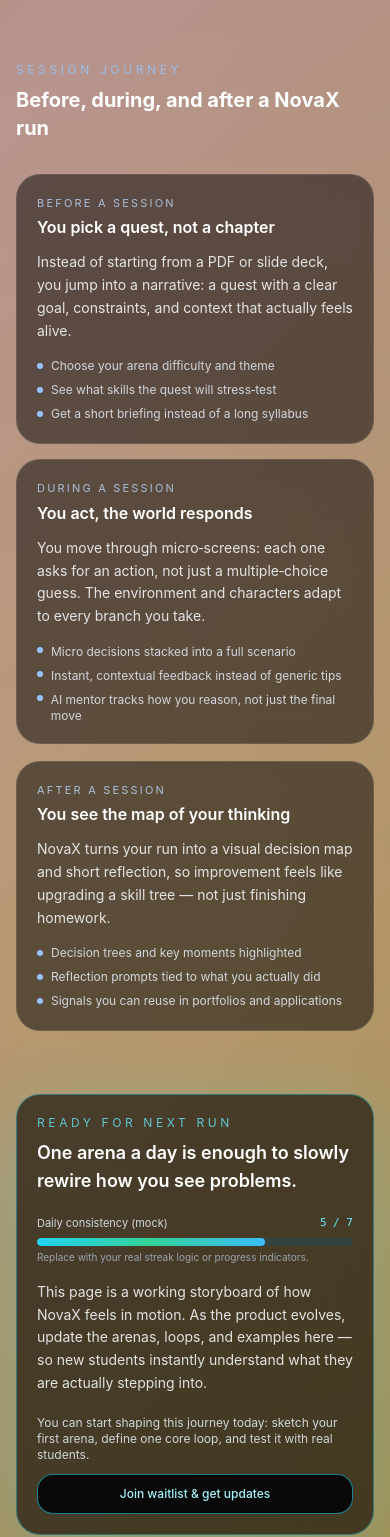
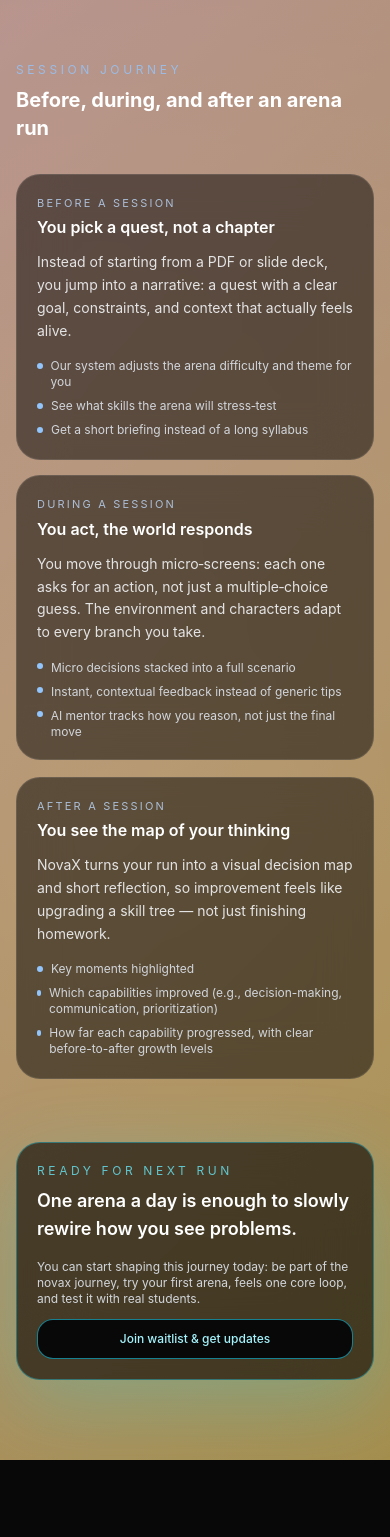
Before and after one commit to scientiaX/Waitlist-landing-page, a React (Vite) app: page /how-it-works in a window 390 px wide. Shown: the part 1774-3311 px from the top of the page. After the commit the page ends 3234 px from the top, so only its background shows below. Built offline with nearby package versions, Linux system fonts and the light colour scheme.

Commit message:
how it works routing

```diff
--- a/src/App.tsx
+++ b/src/App.tsx
@@ -1,4 +1,5 @@
-import { BrowserRouter, Route, Routes } from "react-router-dom";
+import { useEffect } from "react";
+import { BrowserRouter, Route, Routes, useLocation } from "react-router-dom";
 import IntroductionPage from "@/pages/IntroductionPage";
 import AboutUsPage from "@/pages/AboutUsPage";
 import HowItWorksPage from "@/pages/HowItWorksPage";
@@ -20,9 +21,20 @@
   </div>
 );
 
+const ScrollToTop = () => {
+  const { pathname } = useLocation();
+
+  useEffect(() => {
+    window.scrollTo({ top: 0, left: 0, behavior: "auto" });
+  }, [pathname]);
+
+  return null;
+};
+
 export default function App() {
   return (
     <BrowserRouter>
+      <ScrollToTop />
       <Routes>
         <Route path="/" element={<IntroductionPage />} />
         <Route path="/how-it-works" element={<HowItWorksPage />} />
--- a/src/pages/AboutUsPage.tsx
+++ b/src/pages/AboutUsPage.tsx
@@ -315,22 +315,11 @@
           data-scroll="fade-up"
         >
           <div className="rounded-3xl border border-emerald-400/40 bg-black/60 backdrop-blur-2xl p-5 sm:p-7 shadow-[0_24px_80px_rgba(16,185,129,0.25)]">
-            <div className="flex flex-col md:flex-row md:items-center md:justify-between gap-5 mb-4">
-              <div>
-                <p className="text-xs uppercase tracking-[0.3em] text-emerald-300/80 mb-2">PLAYER 1 · YOU</p>
-                <h2 className="text-lg sm:text-xl md:text-2xl font-semibold">
-                  This isn&apos;t our story alone — it&apos;s the arena you step into.
-                </h2>
-              </div>
-              <div className="w-full md:w-64">
-                <div className="flex items-center justify-between text-[11px] text-gray-300 mb-1.5">
-                  <span>Problem Solving XP</span>
-                  <span className="text-emerald-300 font-mono">22%</span>
-                </div>
-                <div className="h-2 rounded-full bg-emerald-900/40 overflow-hidden">
-                  <div className="h-full w-[22%] rounded-full bg-gradient-to-r from-emerald-400 via-cyan-400 to-sky-400" />
-                </div>
-              </div>
+            <div className="mb-4">
+              <p className="text-xs uppercase tracking-[0.3em] text-emerald-300/80 mb-2">PLAYER 1 · YOU</p>
+              <h2 className="text-lg sm:text-xl md:text-2xl font-semibold">
+                This isn&apos;t our story alone — it&apos;s the arena you step into.
+              </h2>
             </div>
 
             <p className="text-sm sm:text-base text-gray-100/90 leading-relaxed mb-5">
--- a/src/pages/HowItWorksPage.tsx
+++ b/src/pages/HowItWorksPage.tsx
@@ -45,8 +45,8 @@
       description:
         "Instead of starting from a PDF or slide deck, you jump into a narrative: a quest with a clear goal, constraints, and context that actually feels alive.",
       items: [
-        "Choose your arena difficulty and theme",
-        "See what skills the quest will stress‑test",
+        "Our system adjusts the arena difficulty and theme for you",
+        "See what skills the arena will stress‑test",
         "Get a short briefing instead of a long syllabus",
       ],
     },
@@ -67,9 +67,9 @@
       description:
         "NovaX turns your run into a visual decision map and short reflection, so improvement feels like upgrading a skill tree — not just finishing homework.",
       items: [
-        "Decision trees and key moments highlighted",
-        "Reflection prompts tied to what you actually did",
-        "Signals you can reuse in portfolios and applications",
+        "Key moments highlighted",
+        "Which capabilities improved (e.g., decision-making, communication, prioritization)",
+        "How far each capability progressed, with clear before-to-after growth levels",
       ],
     },
   ];
@@ -237,7 +237,7 @@
           <div className="mb-8">
             <p className="text-xs uppercase tracking-[0.3em] text-blue-300/80 mb-2">SESSION JOURNEY</p>
             <h2 className="text-xl sm:text-2xl md:text-3xl font-bold max-w-2xl">
-              Before, during, and after a NovaX run
+              Before, during, and after an arena run
             </h2>
           </div>
 
@@ -270,36 +270,16 @@
           data-scroll="fade-up"
         >
           <div className="rounded-3xl border border-cyan-400/40 bg-black/60 backdrop-blur-2xl p-5 sm:p-7 shadow-[0_24px_80px_rgba(34,211,238,0.25)]">
-            <div className="flex flex-col md:flex-row md:items-center md:justify-between gap-5 mb-4">
-              <div>
-                <p className="text-xs uppercase tracking-[0.3em] text-cyan-300/80 mb-2">READY FOR NEXT RUN</p>
-                <h2 className="text-lg sm:text-xl md:text-2xl font-semibold">
-                  One arena a day is enough to slowly rewire how you see problems.
-                </h2>
-              </div>
-              <div className="w-full md:w-64">
-                <div className="flex items-center justify-between text-[11px] text-gray-300 mb-1.5">
-                  <span>Daily consistency (mock)</span>
-                  <span className="text-cyan-300 font-mono">5 / 7</span>
-                </div>
-                <div className="h-2 rounded-full bg-cyan-900/40 overflow-hidden">
-                  <div className="h-full w-[72%] rounded-full bg-gradient-to-r from-cyan-400 via-emerald-400 to-sky-400" />
-                </div>
-                <p className="mt-1 text-[10px] text-gray-400">
-                  Replace with your real streak logic or progress indicators.
-                </p>
-              </div>
+            <div className="mb-4">
+              <p className="text-xs uppercase tracking-[0.3em] text-cyan-300/80 mb-2">READY FOR NEXT RUN</p>
+              <h2 className="text-lg sm:text-xl md:text-2xl font-semibold">
+                One arena a day is enough to slowly rewire how you see problems.
+              </h2>
             </div>
-
-            <p className="text-sm sm:text-base text-gray-100/90 leading-relaxed mb-5">
-              This page is a working storyboard of how NovaX feels in motion. As the product evolves, update the arenas,
-              loops, and examples here — so new students instantly understand what they are actually stepping into.
-            </p>
 
             <div className="flex flex-col sm:flex-row gap-3 sm:gap-4 sm:items-center sm:justify-between">
               <p className="text-xs sm:text-sm text-gray-300 max-w-md">
-                You can start shaping this journey today: sketch your first arena, define one core loop, and test it
-                with real students.
+              You can start shaping this journey today: be part of the novax journey, try your first arena, feels one core loop, and test it with real students.
               </p>
               <Button
                 asChild
--- a/src/pages/IntroductionPage.tsx
+++ b/src/pages/IntroductionPage.tsx
@@ -25,7 +25,7 @@
         </svg>
       ),
       text: "How It Works",
-      onClick: handleUnavailable,
+      to: "/how-it-works",
     },
     {
       icon: (
@@ -610,13 +610,9 @@
               <ul className="space-y-3">
                 <li><Link to="/about-us" className="text-gray-300 hover:text-white transition-colors">About Us</Link></li>
                 <li>
-                  <button
-                    type="button"
-                    onClick={handleUnavailable}
-                    className="text-gray-300 hover:text-white transition-colors"
-                  >
+                  <Link to="/how-it-works" className="text-gray-300 hover:text-white transition-colors">
                     How It Works
-                  </button>
+                  </Link>
                 </li>
                 <li><a href="mailto:novaniansupp@gmail.com" className="text-gray-300 hover:text-white transition-colors">Contact</a></li>
               </ul>
```
